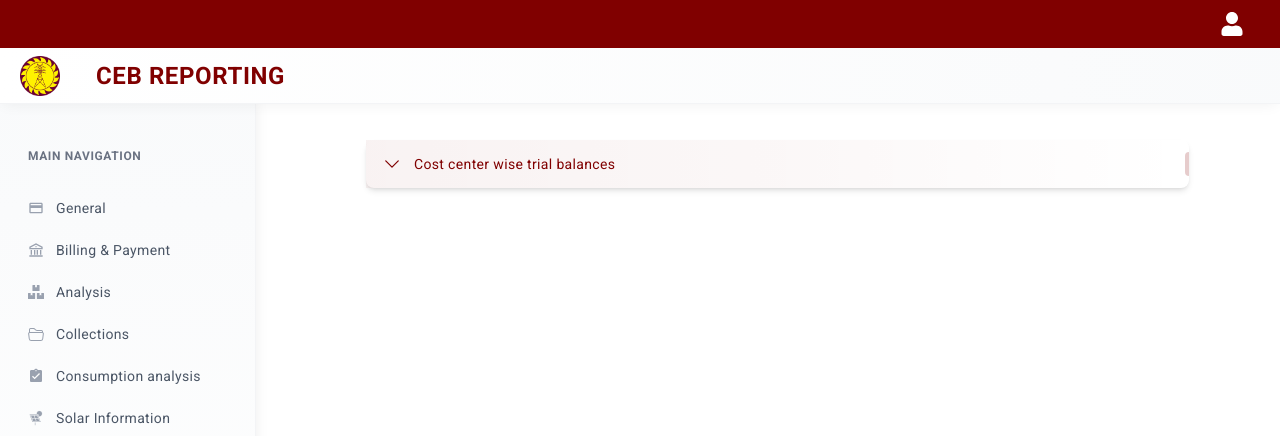
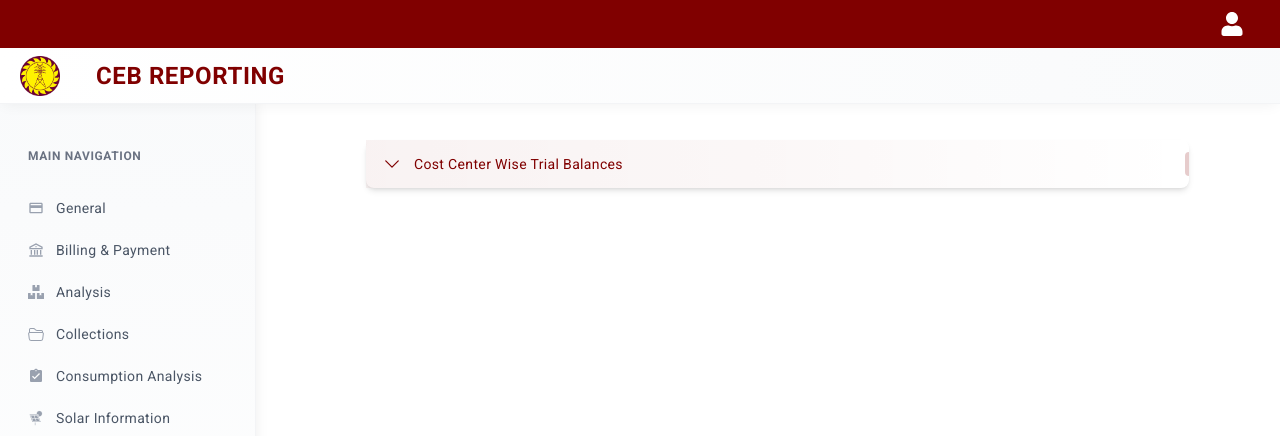
Before and after one commit to erandi-perera/CEBReport-Frontend-main, a React (Vite) app: page /report/trialBalance in a window 1280 px wide. Shown: the top 436 px of the page. Built offline with nearby package versions, Linux system fonts and the light colour scheme.

Commit message:
side bar change

```diff
--- a/src/data/SideBarData.ts
+++ b/src/data/SideBarData.ts
@@ -84,7 +84,7 @@
   },
   {
     id: 5,
-    name: "Consumption analysis",
+    name: "Consumption Analysis",
     icon: MdAssignmentTurnedIn,
     subtopics: [
       { id: 43, name: "Consumer consumption analysis" },
@@ -136,14 +136,14 @@
     id: 8,
     name: "Inventory",
     icon: FaBoxes,
-    subtopics: [{ id: 59, name: "Ceylon Electricity Board Material Details" }],
+    subtopics: [{ id: 59, name: "All Material Details" }],
     path: "/report/inventory",
   },
   {
     id: 9,
     name: "Trial Balance",
     icon: FaBalanceScale,
-    subtopics: [{ id: 60, name: "Cost center wise trial balances" }],
+    subtopics: [{ id: 60, name: "Cost Center Wise Trial Balances" }],
     path: "/report/trialBalance",
   },
 ];
--- a/src/pages/Inventory.tsx
+++ b/src/pages/Inventory.tsx
@@ -32,7 +32,7 @@
 
   const renderSubtopicContent = (subtopicName: string) => {
     switch (subtopicName) {
-      case "Ceylon Electricity Board Material Details":
+      case "All Material Details":
         return <MaterialMaster />;
       default:
         return (
--- a/src/pages/TrialBalance.tsx
+++ b/src/pages/TrialBalance.tsx
@@ -32,7 +32,7 @@
 
   const renderSubtopicContent = (subtopicName: string) => {
     switch (subtopicName) {
-      case "Cost center wise trial balances":
+      case "Cost Center Wise Trial Balances":
         return <CostCenterTrial/>;
 
       default:
```
